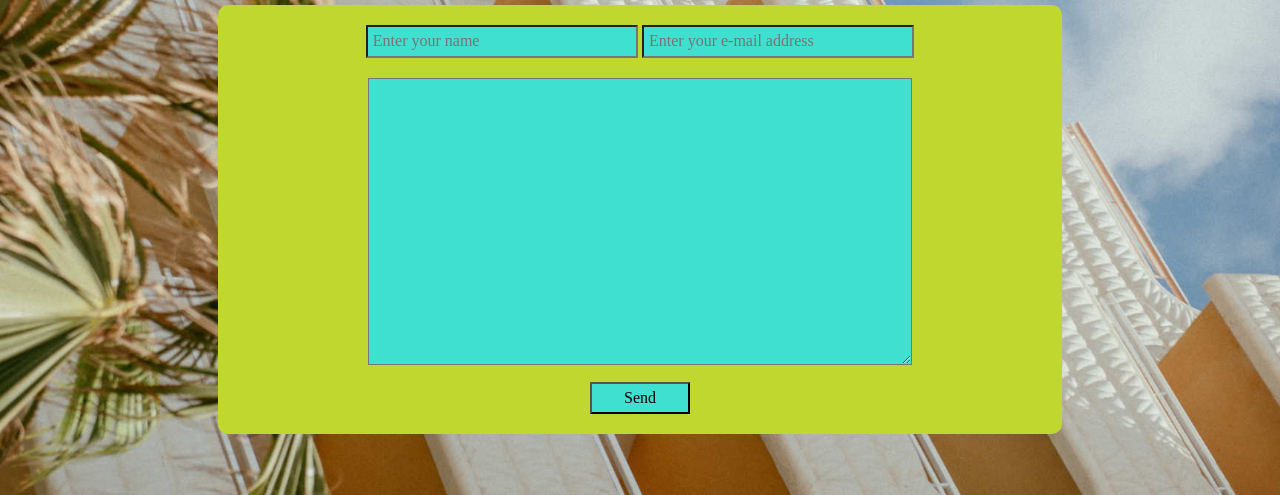
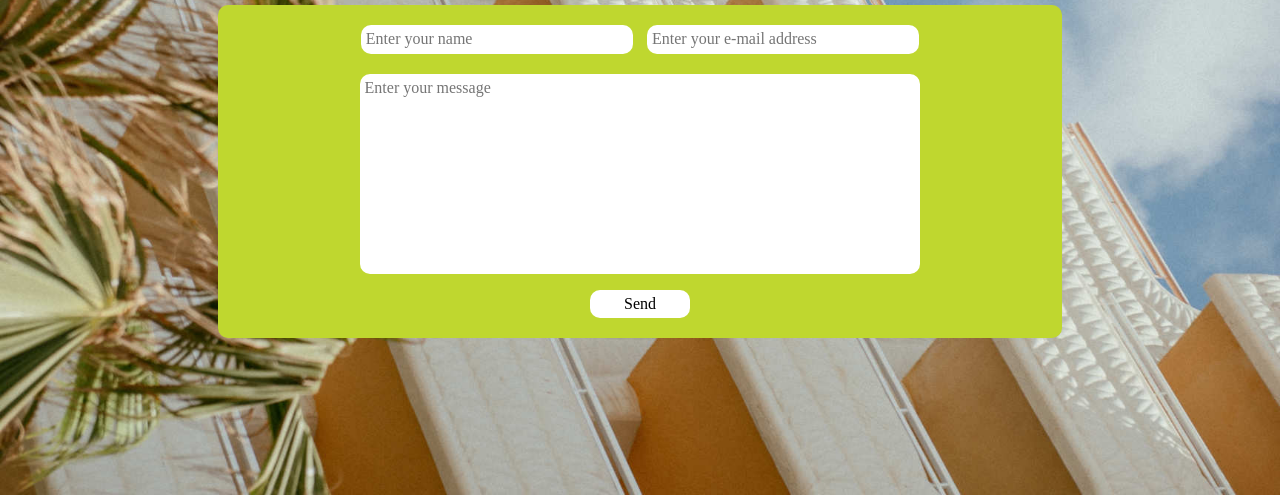
Before and after one commit to jmmb/www.mazusrecords.com, a plain HTML site: page contact.html in a window 1280 px wide. Shown: the part 305-800 px from the top of the page. Drawn offline with Linux system fonts and the light colour scheme.

Commit message:
further refinements to contact form

```diff
--- a/contact.html
+++ b/contact.html
@@ -50,10 +50,10 @@
   </div>
   <div class="contact-form">
     <form method="post" action="https://forms.un-static.com/forms/bc227a27e77850d9360316cb6475ed7789354a99">
-      <input type="text" class="contact-text-input" name="name" placeholder="Enter your name" required>
-      <input type="email" class="contact-email-input" name="email" placeholder="Enter your e-mail address" required>
-      <textarea name="message" class="contact-textarea" cols="40" rows="15"></textarea>
-      <button type="submit" class="contact-button">Send</button>
+      <input type="text" name="name" placeholder="Enter your name" required>
+      <input type="email" name="email" placeholder="Enter your e-mail address" required>
+      <textarea name="message" placeholder="Enter your message"></textarea>
+      <button type="submit">Send</button>
     </form>
   </div>
     <script src="js/vendor/modernizr-3.11.2.min.js"></script>
--- a/css/main.css
+++ b/css/main.css
@@ -501,49 +501,46 @@ a.link6:active {
 }
 
 input[type=text] {
-  background-color: turquoise;
+  background-color: white;
+  border: none;
+  border-radius: 10px;
+  margin-top: 10px;
+  margin-bottom: 10px;
+  margin-right: 10px;
+  margin-left: 0px;
+  padding: 5px;
+  width: 33%;
+}
+
+input[type=email] {
+  background-color: white;
+  border: none;
+  border-radius: 10px;
   margin: 10px 0;
   padding: 5px;
   width: 33%;
 }
 
-.contact-text-input {
-   // styles here
-}
-
-input[type=email] {
-  background-color: turquoise;
+textarea {
+  background-color: white;
+  border: none;
+  border-radius: 10px;
+  height: 200px;
   margin: 10px 0;
   padding: 5px;
-  width: 33%;
-}
-
-.contact-email-input {
-   // styles here
-}
-
-textarea {
-  background-color: turquoise;
-  margin: 10px 0;
-  padding: 5px;
-  width: 66%;
-}
-
-.contact-textarea {
-   // styles here
+  resize: none;
+  width: 68%;
 }
 
 button {
-  background-color: turquoise;
+  background-color: white;
+  border: none;
+  border-radius: 10px;
   display: block;
   margin: auto;
   margin-bottom: 10px;
   padding: 5px;
   width: 100px;
-}
-
-.contact-button {
-   // styles here
 }
 
 /* Homepage Footer channel icon styles */
```
